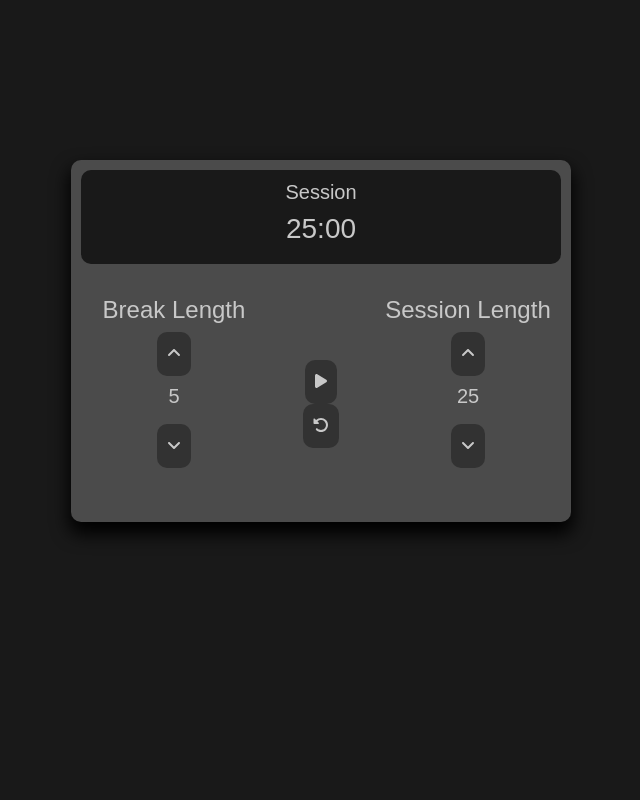
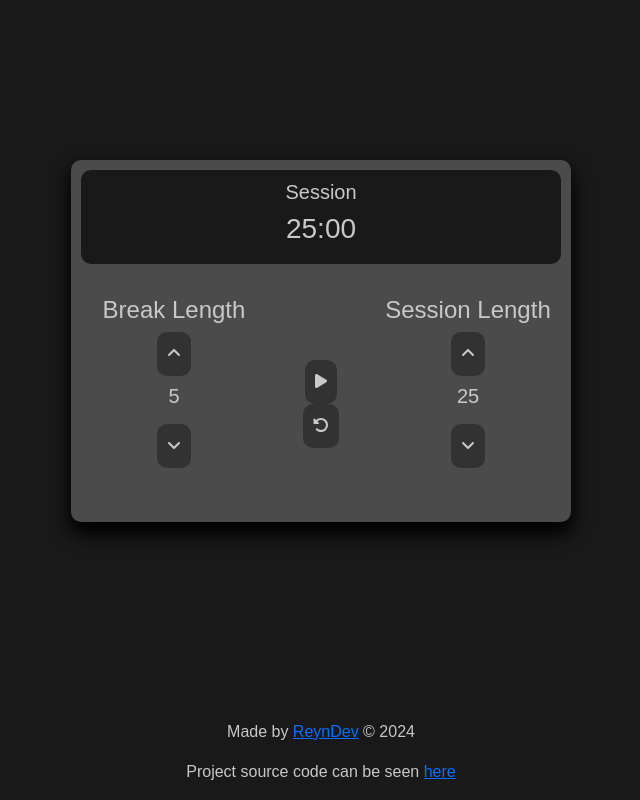
Before and after one commit to Reynaldev/twenty-five-five, a React (Create React App) app: page / in a window 1280 px wide. Shown: the whole page, without its empty margins (319-959 px from the left). Built offline with nearby package versions, Linux system fonts and the light colour scheme; the HTML template or start-up script is replaced by a standard one.

Commit message:
UI update

```diff
--- a/public/index.css
+++ b/public/index.css
@@ -11,6 +11,17 @@ body {
     place-items: center;
 }
 
+footer {
+    text-align: center;
+    position: absolute;
+
+    display: flexbox;
+
+    left: 0;
+    right: 0;
+    bottom: 0;
+}
+
 #root {
     background-color: rgb(75, 75, 75);
 
--- a/public/index.html
+++ b/public/index.html
@@ -20,6 +20,17 @@
     <noscript>You need to enable JavaScript to run this app.</noscript>
     <div id="root"></div>
 
+    <footer>
+      <span>
+        <p id="copyright"></p>
+      </span>
+      <p>Project source code can be seen <a href="https://github.com/Reynaldev/twenty-five-five" target="_blank">here</a></p>
+    </footer>
+
+    <script>
+      document.getElementById("copyright").innerHTML = `Made by <a href="https://github.com/Reynaldev" target="_blank">ReynDev</a> &copy; ${(new Date()).getFullYear()}`;
+    </script>
+
     <script src="https://cdn.freecodecamp.org/testable-projects-fcc/v1/bundle.js"></script>
     <script src="https://cdn.jsdelivr.net/npm/bootstrap@5.3.2/dist/js/bootstrap.bundle.min.js" integrity="sha384-C6RzsynM9kWDrMNeT87bh95OGNyZPhcTNXj1NW7RuBCsyN/o0jlpcV8Qyq46cDfL" crossorigin="anonymous"></script>
   </body>
--- a/src/App.js
+++ b/src/App.js
@@ -113,7 +113,7 @@ class App extends React.Component {
                 break;
             }
           }
-        }, 500);
+        }, 1000);
       } else {
         // console.log(`Pause date: ${t.toTimeString()}`);
 
@@ -134,6 +134,8 @@ class App extends React.Component {
   }
   resetTimer() {
     this.setState({
+      breakTime: 5,
+      sessionTime: 25,
       timerLabel: timerLabel.Session,
       timeProgress: false,
       newTime: true
```
